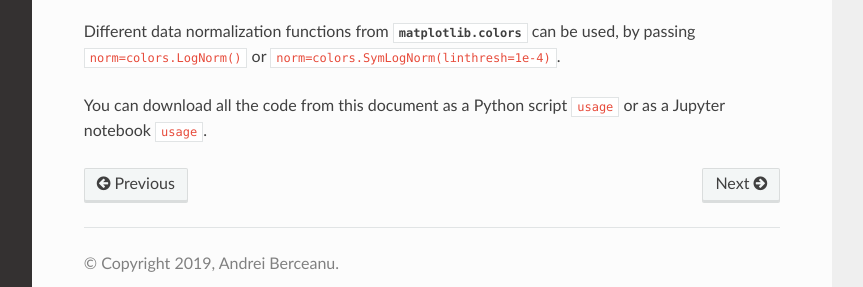
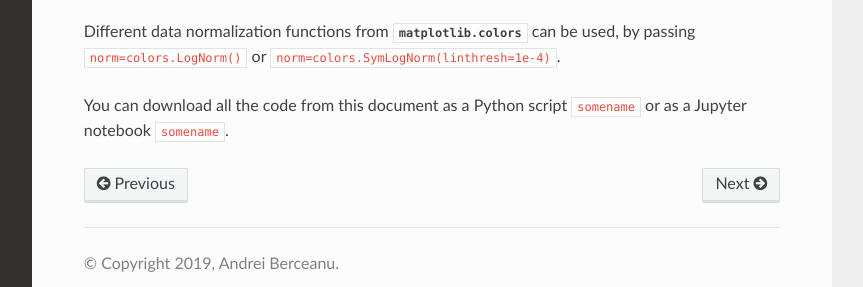
Before and after one commit to berceanu/sliceplots, a Sphinx documentation site: the page built from docs/usage.rst, in a window 1280 px wide and 1361 px high, cut to the strip 1028-1315 px from the top of the window. Shown: the whole strip, without its empty margins (268-1131 px from the left). Built offline with Sphinx 7.4.7 and the Read the Docs theme 2.0.0, drawn with Linux system fonts in a browser that asks for light colours; cross-references to code outside the pages are shown as plain code.

Commit message:
triggering jupyter-sphinx bug

```diff
--- a/docs/usage.rst
+++ b/docs/usage.rst
@@ -84,5 +84,5 @@
 used, by passing :code:`norm=colors.LogNorm()` or \
 :code:`norm=colors.SymLogNorm(linthresh=1e-4)`.
 
-You can download all the code from this document as a Python script :jupyter-download:script:`usage` \
-or as a Jupyter notebook :jupyter-download:notebook:`usage`.
+You can download all the code from this document as a Python script :jupyter-download:script:`somename` \
+or as a Jupyter notebook :jupyter-download:notebook:`somename`.
```
